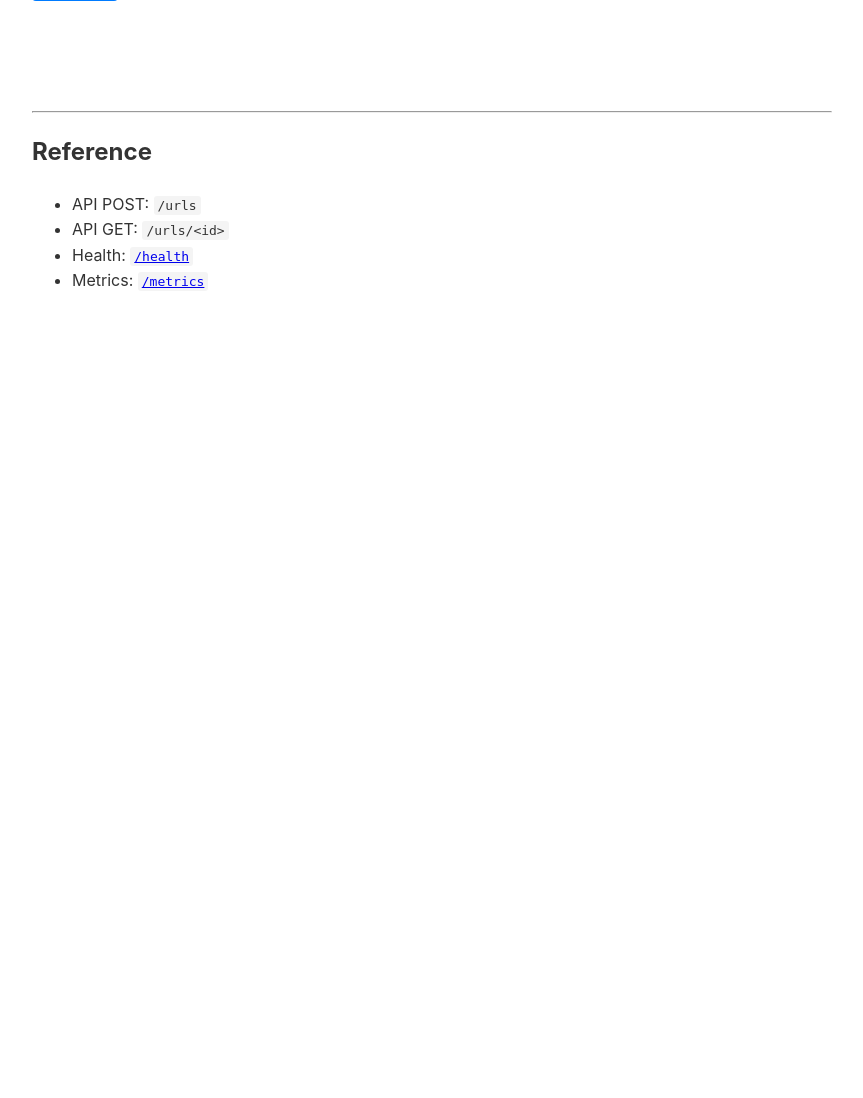
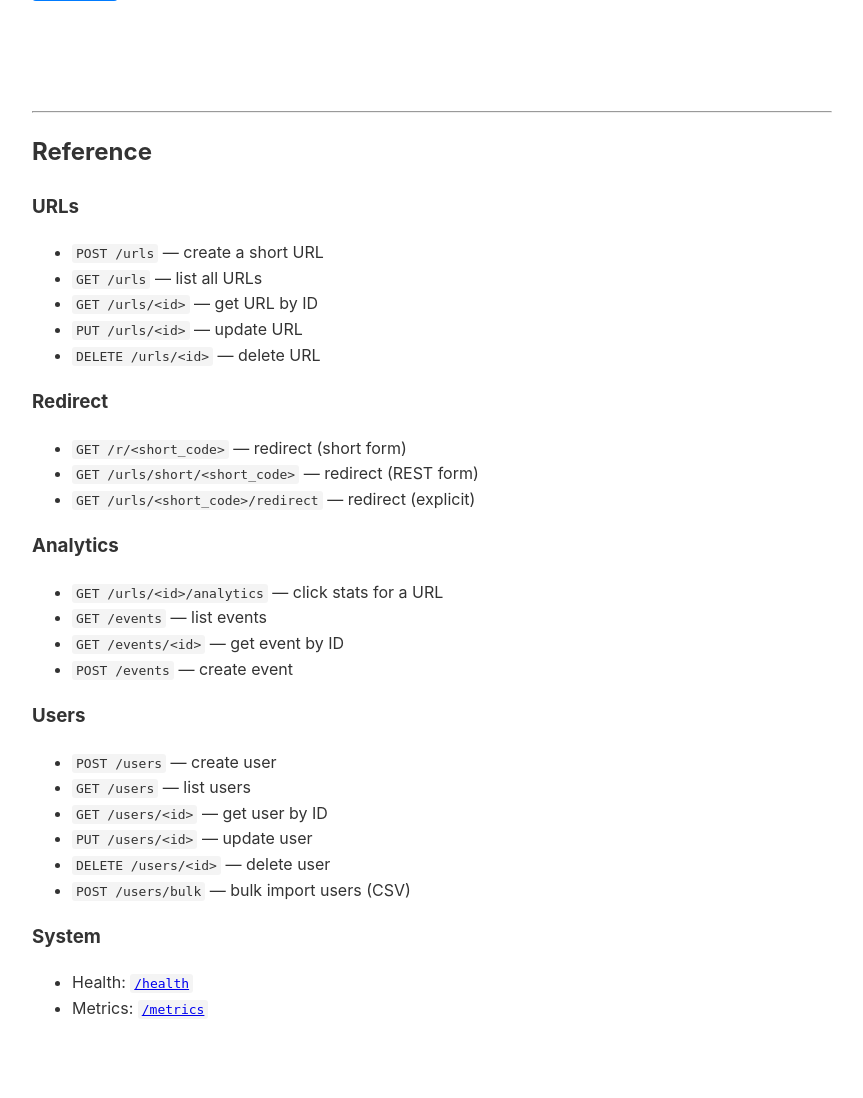
Before and after one commit to S-Sigdel/Curtain, a Flask app: template app/templates/index.html in a window 1280 px wide. Shown: the part 468-1566 px from the top of the page, without its empty margins (208-1071 px from the left). Before the commit the page ends 756 px from the top, so only its background shows below. Run offline with Flask 3, Linux system fonts and the light colour scheme; the template is opened without the code that fills it, so the values that code supplies are empty; parts of the project's set-up code (start-up, migrations or seed data) failed here and were passed over; some libraries are stand-ins or nearby versions.

Commit message:
Update frontend reference section with all current routes

```diff
--- a/app/templates/index.html
+++ b/app/templates/index.html
@@ -47,9 +47,38 @@
 
     <hr style="margin-top: 40px;">
     <h2>Reference</h2>
+    <h3>URLs</h3>
     <ul>
-        <li>API POST: <code>/urls</code></li>
-        <li>API GET: <code>/urls/&lt;id&gt;</code></li>
+        <li><code>POST /urls</code> — create a short URL</li>
+        <li><code>GET /urls</code> — list all URLs</li>
+        <li><code>GET /urls/&lt;id&gt;</code> — get URL by ID</li>
+        <li><code>PUT /urls/&lt;id&gt;</code> — update URL</li>
+        <li><code>DELETE /urls/&lt;id&gt;</code> — delete URL</li>
+    </ul>
+    <h3>Redirect</h3>
+    <ul>
+        <li><code>GET /r/&lt;short_code&gt;</code> — redirect (short form)</li>
+        <li><code>GET /urls/short/&lt;short_code&gt;</code> — redirect (REST form)</li>
+        <li><code>GET /urls/&lt;short_code&gt;/redirect</code> — redirect (explicit)</li>
+    </ul>
+    <h3>Analytics</h3>
+    <ul>
+        <li><code>GET /urls/&lt;id&gt;/analytics</code> — click stats for a URL</li>
+        <li><code>GET /events</code> — list events</li>
+        <li><code>GET /events/&lt;id&gt;</code> — get event by ID</li>
+        <li><code>POST /events</code> — create event</li>
+    </ul>
+    <h3>Users</h3>
+    <ul>
+        <li><code>POST /users</code> — create user</li>
+        <li><code>GET /users</code> — list users</li>
+        <li><code>GET /users/&lt;id&gt;</code> — get user by ID</li>
+        <li><code>PUT /users/&lt;id&gt;</code> — update user</li>
+        <li><code>DELETE /users/&lt;id&gt;</code> — delete user</li>
+        <li><code>POST /users/bulk</code> — bulk import users (CSV)</li>
+    </ul>
+    <h3>System</h3>
+    <ul>
         <li>Health: <a href="/health"><code>/health</code></a></li>
         <li>Metrics: <a href="/metrics"><code>/metrics</code></a></li>
     </ul>
```
